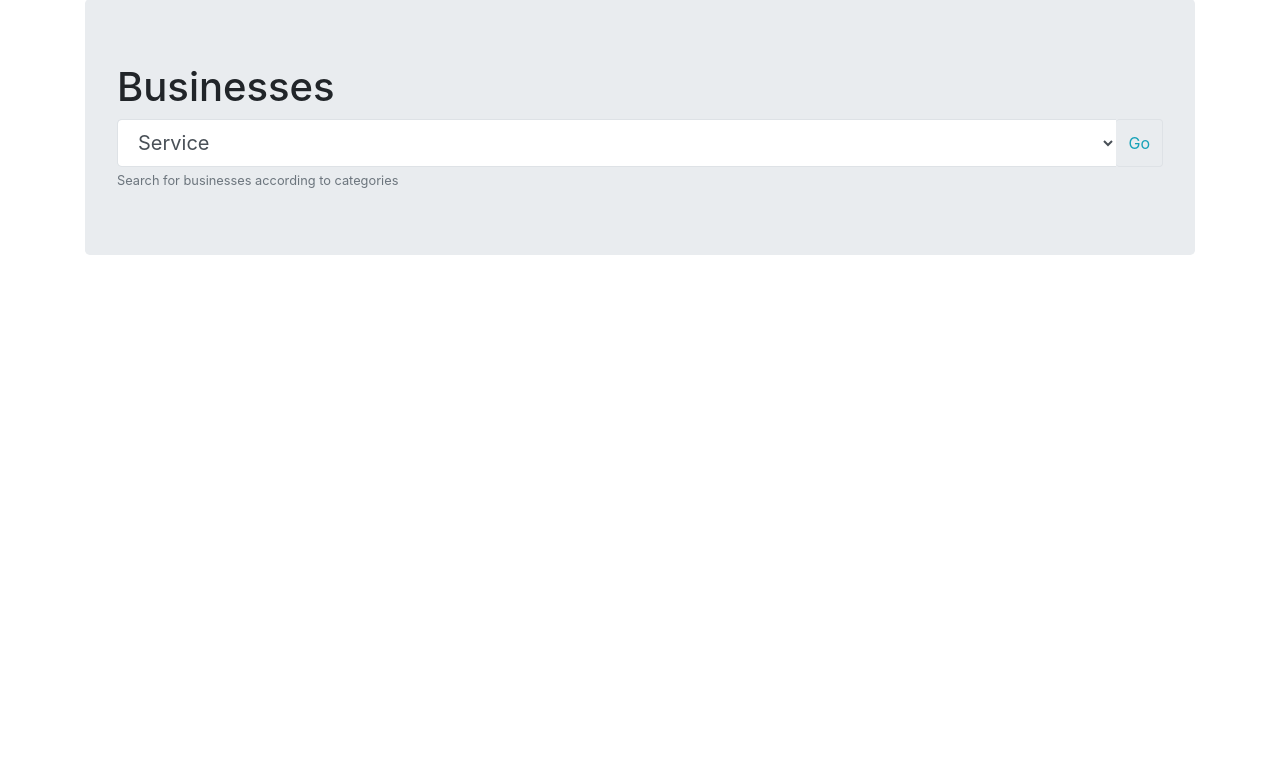
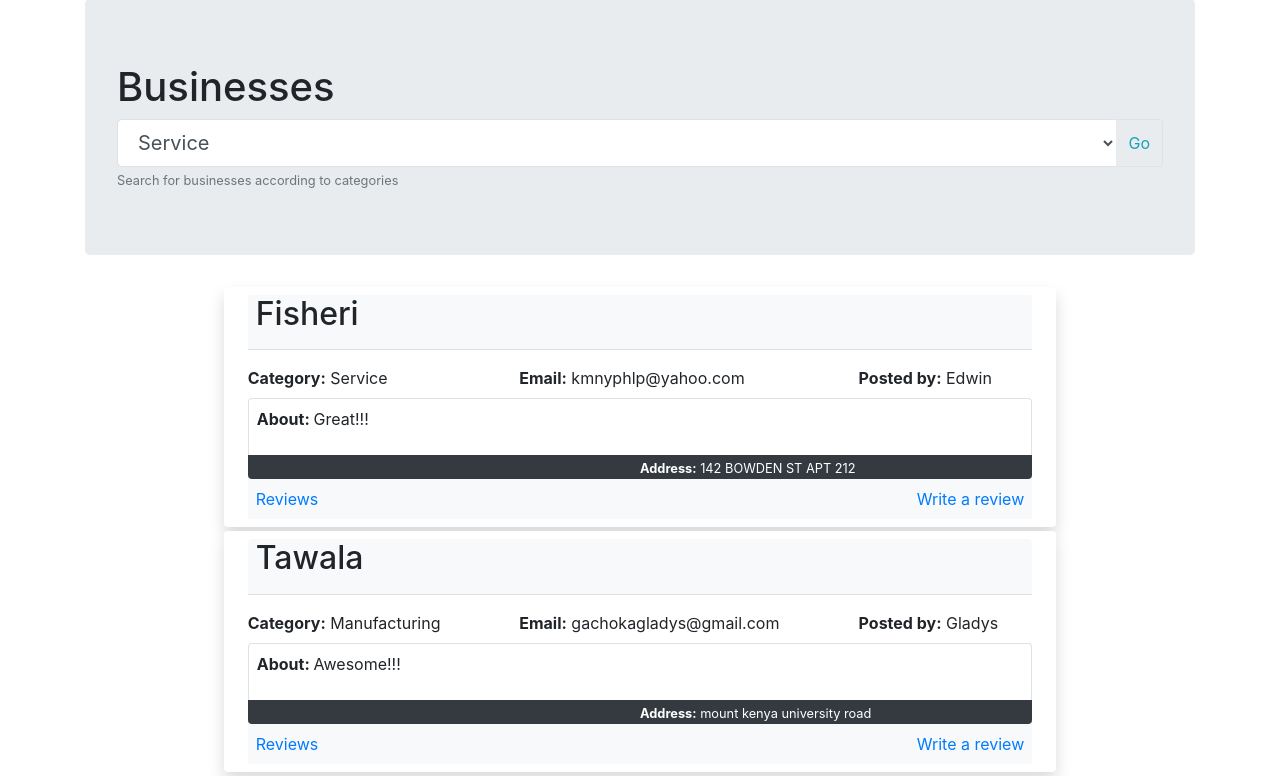
Before and after one commit to M3GlamCode/NewProject, a Flask app: page / in a window 1280 px wide. Shown: the part 81-857 px from the top of the page. Before the commit the page ends 336 px from the top, so only its background shows below. Run offline with Flask 2, Linux system fonts and the light colour scheme; data comes from the database, SQL or seed files in the repository; data that the repository does not hold is empty; some libraries are stand-ins or nearby versions.

Commit message:
Improved Functionality

```diff
--- a/biashara/forms.py
+++ b/biashara/forms.py
@@ -7,7 +7,7 @@ from biashara.models import User
 
 class RegistrationForm(FlaskForm):
 	username = StringField("Username",
-				validators=[InputRequired(), length(min=2, max=10)])
+				validators=[InputRequired(), length(min=2, max=25)])
 	email = StringField("Email",
 				validators=[InputRequired(), Email()])
 	password = PasswordField("Password",
@@ -54,7 +54,7 @@ class SearchForm(FlaskForm):
 
 class UpdateProfileForm(FlaskForm):
 	username = StringField("Username",
-				validators=[InputRequired(), length(min=2, max=10)])
+				validators=[InputRequired(), length(min=2, max=25)])
 	email = StringField("Email",
 				validators=[InputRequired(), Email()])
 	submit = SubmitField("Update account")
@@ -83,7 +83,7 @@ class UpdateBusinessForm(FlaskForm):
 					validators=[InputRequired()])
 	address = TextAreaField("Address",
 					validators=[InputRequired()])
-	business_submit = SubmitField("Add business")
+	business_submit = SubmitField("Update business")
 
 class ReviewForm(FlaskForm):
 	business_review = TextAreaField("Content")
--- a/biashara/routes.py
+++ b/biashara/routes.py
@@ -9,6 +9,9 @@ from flask_login import login_user, logout_user, current_user, login_required
 def home():
 	businesses = Business.query.all()
 	form = SearchForm()
+	if request.method == 'POST' and current_user.is_anonymous:
+		flash('Log in to get search results', 'info')
+		return redirect(url_for('login'))
 	if form.validate_on_submit():
 		myquery = form.search.data
 		businesses = Business.query.filter_by(business_category=myquery).all()
@@ -24,7 +27,7 @@ def add():
 	if form.validate_on_submit():
 		business = Business(business_name=form.business_name.data, business_category=form.business_category.data,
 							business_email=form.business_email.data, description=form.description.data,
-							address=form.address.data, reviewer=current_user)
+							address=form.address.data, posted_by=current_user)
 		db.session.add(business)
 		db.session.commit()
 		flash('Business registered', 'success')
@@ -116,6 +119,7 @@ def delete_business(business_id):
 	return redirect(url_for('profile'))
 
 @app.route('/reviews/<int:business_id>', methods=['GET'])
+@login_required
 def read_reviews(business_id):
 	business = Business.query.get_or_404(business_id)
 	form = ReviewForm()
@@ -123,12 +127,16 @@ def read_reviews(business_id):
 	return render_template('reviews.html', business=business, reviews=reviews, form=form)
 
 @app.route('/reviews/<int:business_id>/write', methods=['POST', 'GET'])
+@login_required
 def write_review(business_id):
 	form = ReviewForm()
 	business = Business.query.filter_by(id=business_id).first_or_404()
 
+	if business.posted_by.username == current_user.username:
+		return render_template('reviewspermissiondenied.html')
+
 	if form.validate_on_submit():
-		review = Reviews(reviews=form.business_review.data, business_id=business.id, user_id=current_user.id)
+		review = Reviews(reviewer=current_user.username, reviews=form.business_review.data, business_id=business.id)
 		db.session.add(review)
 		db.session.commit()
 		flash('successfully posted review!', 'success')
--- a/biashara/templates/home.html
+++ b/biashara/templates/home.html
@@ -24,7 +24,7 @@
 		<div class="row mb-2">
 			<div class="col-4"><b>Category:</b> {{ business.business_category }}</div>
 			<div class="col-5"><b>Email:</b> {{ business.business_email }}</div>
-			<div class="col-3"><b>Posted by:</b> {{ business.reviewer.username }}</div>
+			<div class="col-3"><b>Posted by:</b> {{ business.posted_by.username }}</div>
 		</div>
 		<div class="border border-bottom-0 p-2 rounded-top">
 			<p><b>About: </b>{{ business.description }}</p>
@@ -36,7 +36,9 @@
 		</div>
 		<div class="d-flex p-2 bg-light">
 			<div class="w-50"><a href="{{ url_for('read_reviews', business_id=business.id) }}" class="ml-auto">Reviews</a></div>
+			{% if business.posted_by.username != current_user.username %}
 			<div class="text-right w-50"><a href="{{ url_for('write_review', business_id=business.id) }}" class="mr-auto">Write a review</a></div>
+			{% endif %}
 		</div>
 	</div>
 	{% endfor %}
--- a/biashara/templates/reviews.html
+++ b/biashara/templates/reviews.html
@@ -10,7 +10,7 @@
 		<div class="row mb-2">
 			<div class="col-4"><b>Category:</b> {{ business.business_category }}</div>
 			<div class="col-5"><b>Email:</b> {{ business.business_email }}</div>
-			<div class="col-3"><b>Posted by:</b> {{ business.reviewer.username }}</div>
+			<div class="col-3"><b>Posted by:</b> {{ business.posted_by.username }}</div>
 		</div>
 		<div class="border border-bottom-0 p-2 rounded-top">
 			<p><b>About: </b>{{ business.description }}</p>
@@ -31,7 +31,7 @@
 					<div class="border border-top-0 border-left-0">
 						<p>{{ review.reviews }}</p>
 					</div>
-					<div class="text-right"><small><b>By: </b>{{ business.reviewer.username }}</small></div>
+					<div class="text-right"><small><b>By: </b>{{ review.reviewer }}</small></div>
 				</div>
 
 			</form>
--- a/biashara/templates/writereview.html
+++ b/biashara/templates/writereview.html
@@ -10,7 +10,7 @@
 		<div class="row mb-2">
 			<div class="col-4"><b>Category:</b> {{ business.business_category }}</div>
 			<div class="col-5"><b>Email:</b> {{ business.business_email }}</div>
-			<div class="col-3"><b>Posted by:</b> {{ business.reviewer.username }}</div>
+			<div class="col-3"><b>Posted by:</b> {{ business.posted_by.username }}</div>
 		</div>
 		<div class="border border-bottom-0 p-2 rounded-top">
 			<p><b>About: </b>{{ business.description }}</p>
```
Also changed, not shown: biashara/models.py (+4 -9 lines), biashara/templates/reviewspermissiondenied.html (added, +10 -0 lines), biashara/site.db.
